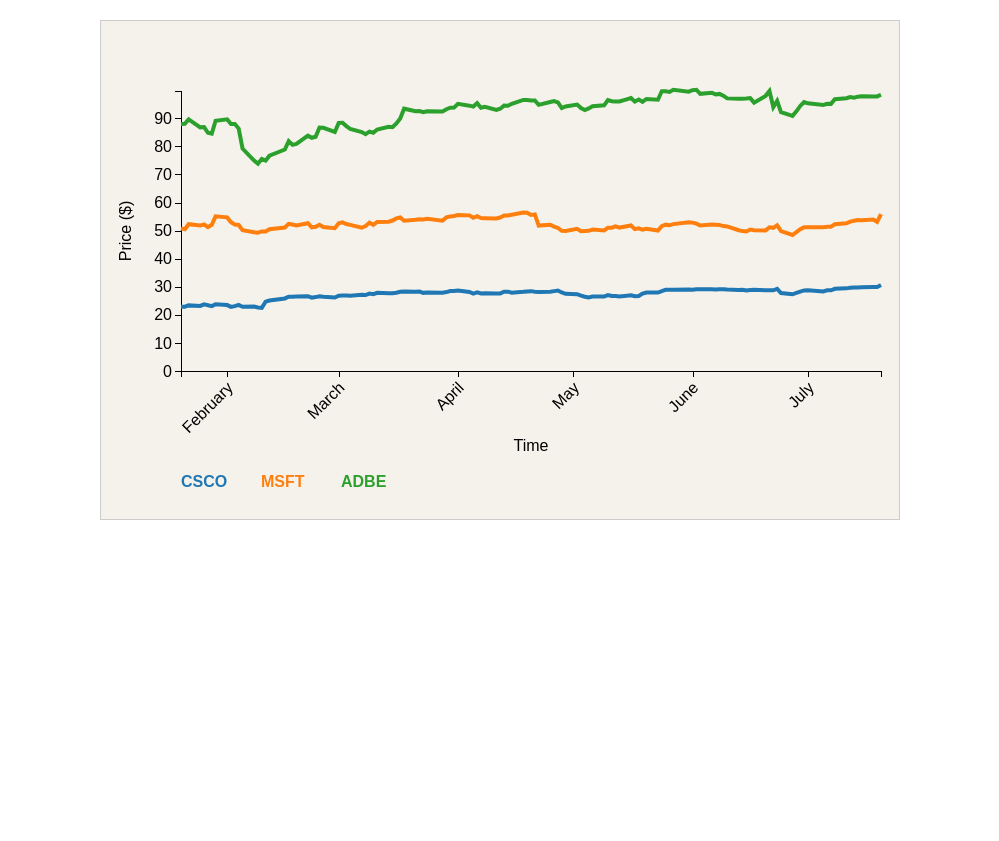
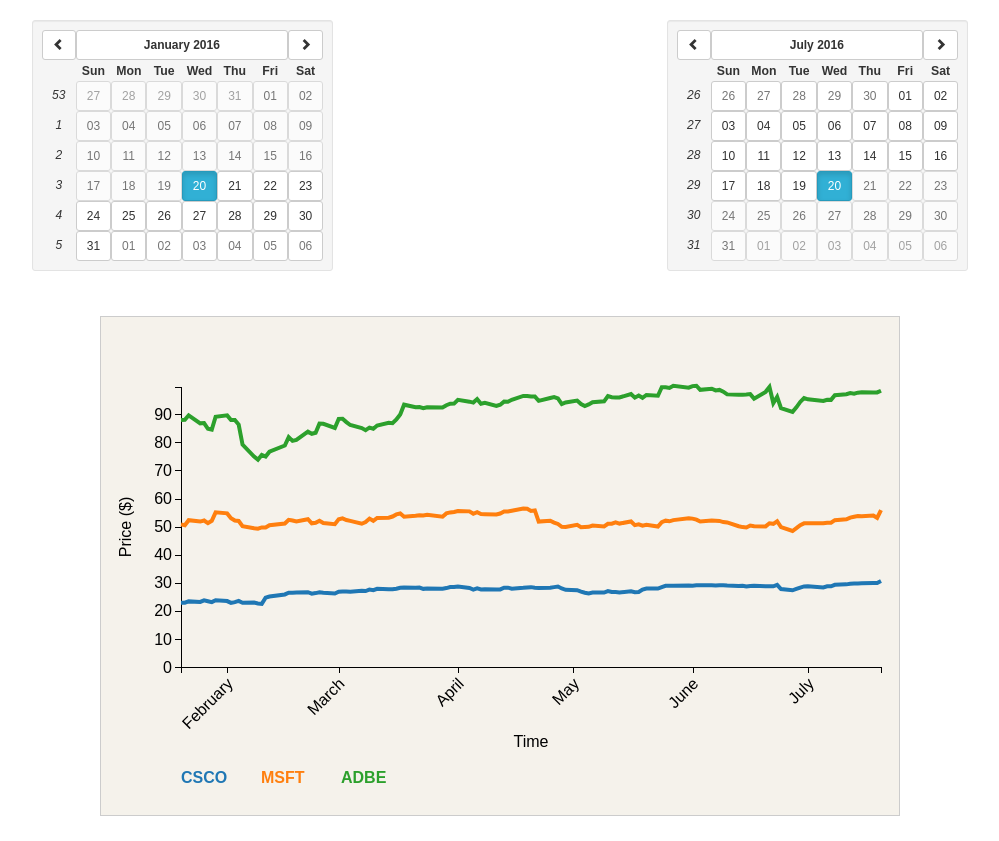
Before and after one commit to voliseq/financial-charts, a website: page index.html in a window 1280 px wide. Shown: the whole page, without its empty margins (140-1139 px from the left). Before the commit the page ends 800 px from the top, so only its background shows below. Drawn offline with nearby package versions, Linux system fonts and the light colour scheme.

Commit message:
working on datapicker

```diff
--- a/controllers/stocks-controller.js
+++ b/controllers/stocks-controller.js
@@ -3,25 +3,30 @@
  */
 var stocksCtrl = stocksApp.controller('stocksCtrl', ['$scope', '$timeout', function ($scope, $timeout) {
 
-    $scope.chartData = {};
-    $scope.chartData.data = rawData.query.results.quote;
+    $scope.rawData = rawData.query.results.quote;
 
-    $scope.elo = "siemano";
+    var dateParser = d3.timeParse("%Y-%m-%d");
+    var dates = $scope.rawData.map(function (elem) {
+        return dateParser(elem.Date);
+    });
 
-    $scope.tabs = [
-        { title:'Dynamic Title 1', content:'Dynamic content 1' },
-        { title:'Dynamic Title 2', content:'Dynamic content 2' }
-    ];
+    $scope.startDate = new Date(Math.min.apply(null, dates));
+    $scope.endDate = new Date(Math.max.apply(null, dates));
+    $scope.stockData = rawData.query.results.quote;
 
-    $scope.alertMe = function() {
-        setTimeout(function() {
-            $window.alert('You\'ve selected the alert tab!');
-        });
-    };
-
-    $scope.model = {
-        name: 'Tabs'
-    };
+    $scope.chartData = {startData: $scope.startDate, endData: $scope.endDate, data: $scope.rawData};
 
 
+
+
+
+
+    $scope.options = {
+        minDate: $scope.startDate,
+        maxDate: $scope.endDate
+    };
+    $scope.selectMin = function (date) {
+        console.log(date);
+    }
+
 }]);
--- a/index.html
+++ b/index.html
@@ -9,9 +9,23 @@
 </head>
 <body ng-app="stocks" ng-controller="stocksCtrl">
     <div class="container-fluid" id="container">
+        <div class="row" id="datePickerRow">
+            <div class="col col-sm-6">
+                <div style="display:inline-block; min-height:290px;">
+                    <div uib-datepicker ng-model="startDate" ng-change="selectMin(startDate)" class="well well-sm" datepicker-options="options"></div>
+                </div>
+            </div>
+            <div class="col col-sm-6">
+                <div style="display:inline-block; min-height:290px;">
+                    <div uib-datepicker ng-model="endDate" ng-change="selectMax(endDate)" class="well well-sm" datepicker-options="options"></div>
+                </div>
+            </div>
+        </div>
         <div class="row" id="chartsRow">
+            <div class="col col-xs-12">
+                <stock-price-chart chart-data="chartData"></stock-price-chart>
+            </div>
             <!--<stock-chart chart-data="chartData"></stock-chart>-->
-            <stock-price-chart chart-data="chartData"></stock-price-chart>
         </div>
     </div>
 <script src="https://cdnjs.cloudflare.com/ajax/libs/d3/4.4.4/d3.js"></script>
--- a/templates/stock-price-chart.html
+++ b/templates/stock-price-chart.html
@@ -1 +1,3 @@
-<div id="priceChart"></div>
+<div id="priceChart">
+    {{elo}}
+</div>
```
